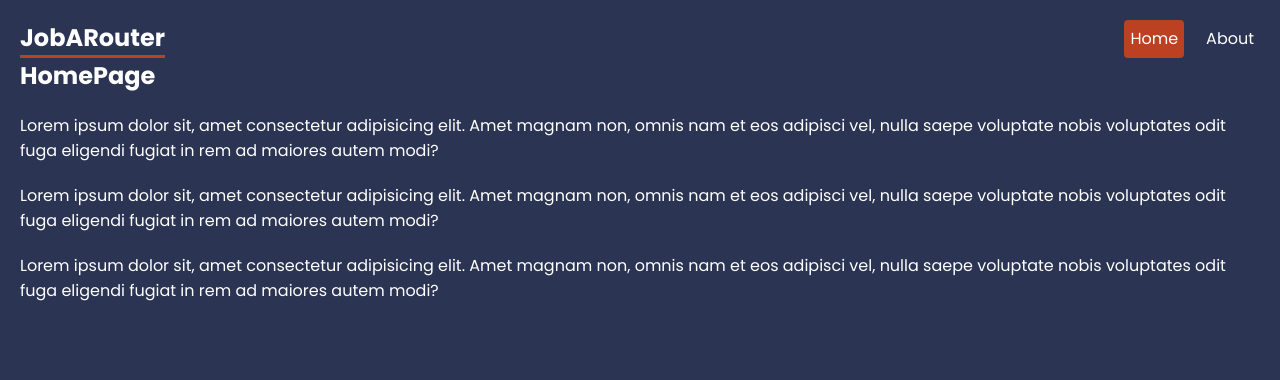
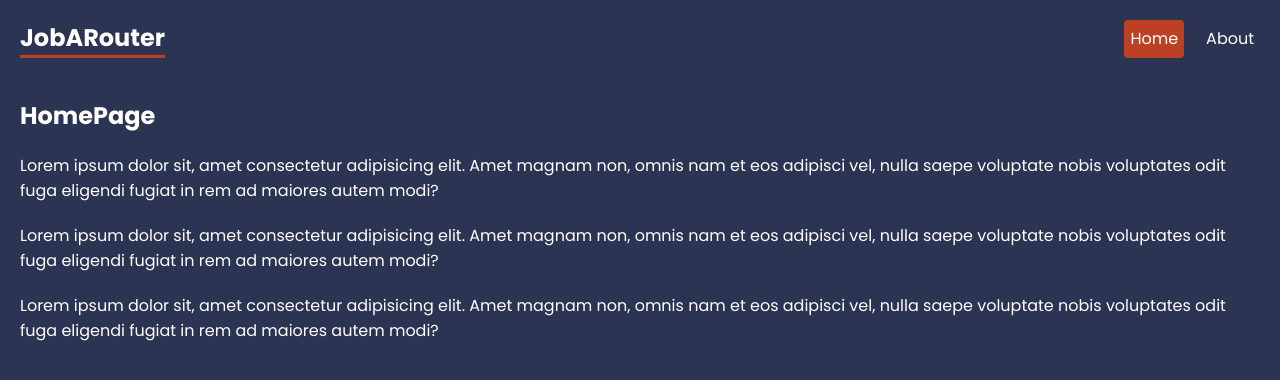
Before and after one commit to dev-Zidxne/React-Router-Job-FinderSite, a React (Create React App) app: page / in a window 1280 px wide. Shown: the top 380 px of the page. Built offline with nearby package versions, Linux system fonts and the light colour scheme.

Commit message:
Router Provider, createBrowserRouter & Outlet study

```diff
--- a/src/App.js
+++ b/src/App.js
@@ -1,27 +1,27 @@
-import { BrowserRouter, Routes, Route, Link, NavLink } from "react-router-dom";
+import {
+  createBrowserRouter,
+  Route,
+  createRoutesFromChildren,
+  createRoutesFromElements,
+  RouterProvider,
+} from "react-router-dom";
 
 //pages
 import { Home } from "./pages/Home";
 import { About } from "./pages/About";
+import RootLayout from "./Layouts/RootLayout";
+
+const router = createBrowserRouter(
+  createRoutesFromElements(
+    <Route path="/" element={<RootLayout />}>
+      <Route index element={<Home />} />
+      <Route path="about" element={<About />} />
+    </Route>
+  )
+);
 
 function App() {
-  return (
-    <BrowserRouter>
-      <header>
-        <nav>
-          <h1>JobARouter</h1>
-          <NavLink to="/">Home</NavLink>
-          <NavLink to="about">About</NavLink>
-        </nav>
-      </header>
-      <main>
-        <Routes>
-          <Route index element={<Home />} />
-          <Route path="about" element={<About />} />
-        </Routes>
-      </main>
-    </BrowserRouter>
-  );
+  return <RouterProvider router={router} />;
 }
 
 export default App;
--- /dev/null
+++ b/src/Layouts/RootLayout.js
@@ -0,0 +1,18 @@
+import { NavLink, Outlet } from "react-router-dom";
+
+export default function RootLayout() {
+  return (
+    <div className="root-layout">
+      <header>
+        <nav>
+          <h1>JobARouter</h1>
+          <NavLink to="/">Home</NavLink>
+          <NavLink to="about">About</NavLink>
+        </nav>
+      </header>
+      <main>
+        <Outlet />
+      </main>
+    </div>
+  );
+}
--- a/src/index.css
+++ b/src/index.css
@@ -50,7 +50,12 @@
 header nav a.active {
   background: var(--primary);
 }
+
 /* page content */
+main {
+  min-width: 1200px;
+  margin: 40px auto;
+}
 
 /* help layout */
 
```
